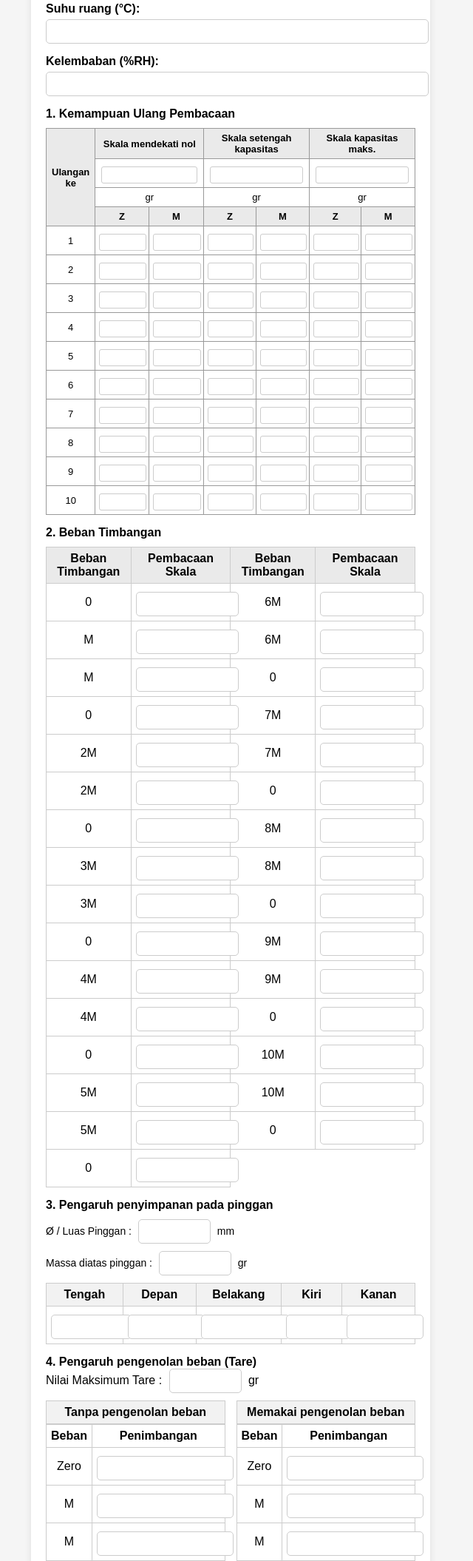
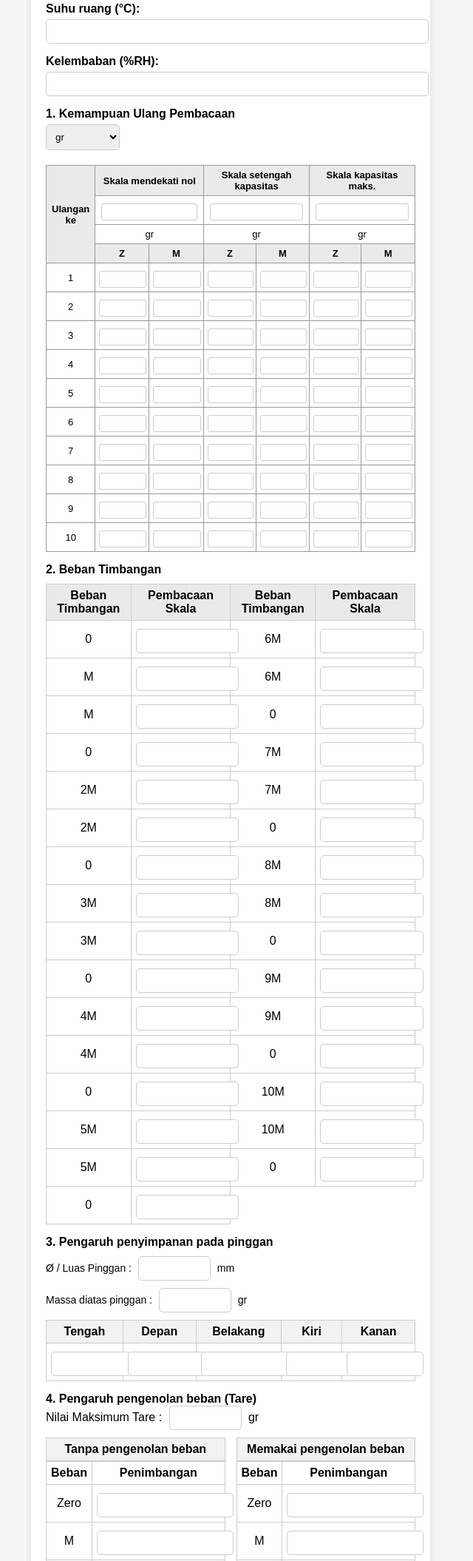
Before and after one commit to YoshuaHtgl/calibTimbangan, a plain HTML site: page index.html in a window 1280 px wide. Shown: the part 690-2800 px from the top of the page at 74% size, without its empty margins (328-968 px from the left). Drawn offline with Linux system fonts and the light colour scheme.

Commit message:
Update index.html

```diff
--- a/index.html
+++ b/index.html
@@ -321,6 +321,11 @@ button:hover {
 
 <label>1. Kemampuan Ulang Pembacaan</label>
 
+<select id="unitSelect" name="Satuan" style="width:100px; margin-bottom:10px;">
+  <option value="gr">gr</option>
+  <option value="kg">kg</option>
+</select>
+
 <table class="repeat-table">
 
   <!-- Header 1 -->
@@ -340,9 +345,9 @@ button:hover {
 
   <!-- Header 3 (SATUAN) -->
   <tr>
-    <td colspan="2">gr</td>
-    <td colspan="2">gr</td>
-    <td colspan="2">gr</td>
+    <td colspan="2"><span class="unit-label">gr</span></td>
+    <td colspan="2"><span class="unit-label">gr</span></td>
+    <td colspan="2"><span class="unit-label">gr</span></td>
   </tr>
 
   <!-- Header 4 -->
@@ -589,7 +594,7 @@ button:hover {
   </div>
   <div>
     Massa diatas pinggan :
-    <input type="number" step="0.01" name="Massa_Pinggan" class="mini"> gr
+    <input type="number" step="0.01" name="Massa_Pinggan" class="mini"> <span class="unit-label">gr</span>
   </div>
 </div>
 
@@ -619,7 +624,7 @@ button:hover {
   </div>
   <div>
     Nilai Maksimum Tare :
-    <input type="number" step="0.01" name="Max_Tare" class="mini"> gr
+    <input type="number" step="0.01" name="Max_Tare" class="mini"> <span class="unit-label">gr</span>
   </div>
 </div>
 
@@ -667,7 +672,7 @@ button:hover {
 </form>
 
 <script>
-const scriptURL = "https://script.google.com/macros/s/AKfycbze7XLmxnqGqbu5hpxZZi0-qhaImYeIL4-pCzqLjgLTSztRsOk7Soryceze5MdjDZyp4Q/exec";
+const scriptURL = "https://script.google.com/macros/s/AKfycbxmX6nmdc6wj-29CV9L2arL4aQx0ZI9QYjN7sUh_KhWym-7XAW8axpjXQoo5yAjGLn97Q/exec";
 const form = document.getElementById("dataForm");
 const submitBtn = document.getElementById("submitBtn");
 
@@ -724,6 +729,18 @@ form.addEventListener("submit", function(e){
     submitBtn.textContent = "Kirim";
   });
 });
+
+const unitSelect = document.getElementById("unitSelect");
+
+unitSelect.addEventListener("change", function () {
+
+  const unit = this.value;
+
+  document.querySelectorAll(".unit-label").forEach(el => {
+    el.textContent = unit;
+  });
+
+});
 </script>
 
 </body>
```
